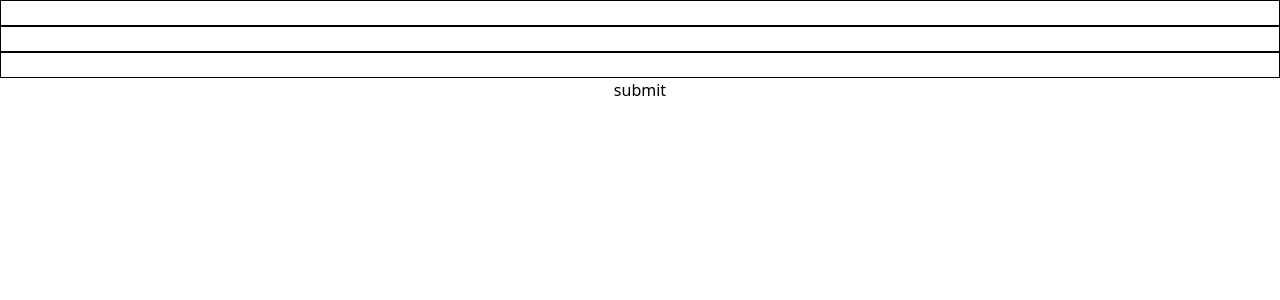
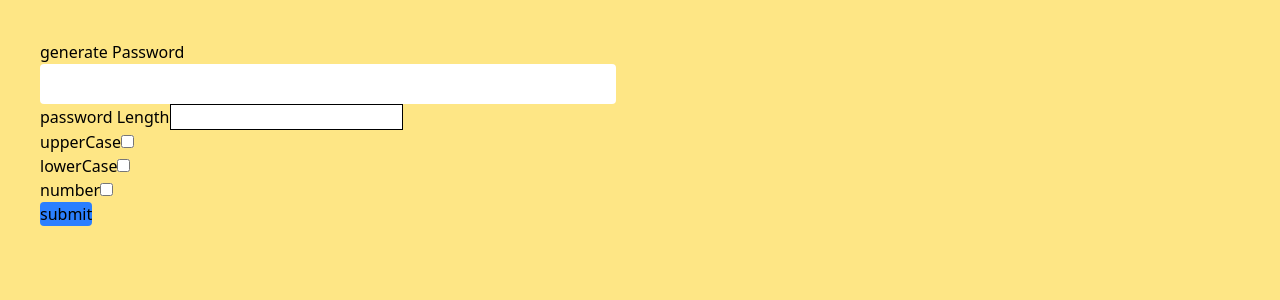
Before and after one commit to dewang002/React_features_branches, a React (Vite) app: page / in a window 1280 px wide. Shown: the top 300 px of the page. Built offline with nearby package versions, Linux system fonts and the light colour scheme.

Commit message:
pasworrd generatro

```diff
--- a/package.json
+++ b/package.json
@@ -11,6 +11,7 @@
   },
   "dependencies": {
     "@tailwindcss/vite": "^4.0.9",
+    "axios": "^1.8.1",
     "react": "^19.0.0",
     "react-dom": "^19.0.0",
     "tailwindcss": "^4.0.9"
--- a/src/App.tsx
+++ b/src/App.tsx
@@ -1,60 +1,66 @@
-import React, { useState } from 'react'
+import axios from 'axios'
+import { useEffect, useState } from 'react'
 
 const App = () => {
-  const [formData, setFormData] = useState({
-    name:'',
-    email:'',
-    password:''
-  })
-  const [formError, setFormError] = useState<Record<string,string>>({})
-  const handleChange = ( e: React.ChangeEvent<HTMLInputElement>) :void =>{
-    const {name, value} = e.target;
-    setFormData({
-      ...formData,
-      [name]:value
-    })
-  }
+  const [upperCase,SetUpperCase] = useState(false)
+  const [lowerCase,SetLowerCase] = useState(false)
+  const [number,SetNumber] = useState(false)
+  const [passLength,setPassLength] = useState(12)
+  const [random,setRandom] = useState('')
 
-  const validateForm = ():boolean => {
-    let isValid = true;
-    const error: Record<string,string> = {};
-
-    if(!formData.name || !formData.name.trim()){
-      error.name = "name is not valid"
-      isValid = false
+  const handleClick = () => {
+    let validChar = ''
+    const upperChar = 'ABCDEFGHIJKLMNOPQRSTVWXYZ'
+    const lowerChar = 'abcdefghijklmnopqrstvwxyz'
+    const numberChar = '0123456789'
+    if(upperCase){
+      validChar+=upperChar
     }
-    const emailRejex = /[A-Za-z0-9\._%+\-]+@[A-Za-z0-9\.\-]+\.[A-Za-z]{2,}/ ;
-    if(!formData.email || !emailRejex.test(formData.email)){
-        error.email = "not a valid email"
-        isValid = false
+    if(lowerCase){
+      validChar+=lowerChar
+    }
+    if(number){
+      validChar+=numberChar
     }
 
-    if(!formData.password || formData.password.length<6){
-      isValid = false
-      error.password = "enter valid password"
+   f
+    let generatedChar = ''
+    for(let i=0;i<passLength;i++){
+      const randomIndex = Math.floor(Math.random()*validChar.length)
+      generatedChar += validChar[randomIndex]
     }
-
-    setFormError(error)
-    return isValid
-  }
-
-  const handleSubmit = (e: React.FormEvent<HTMLFormElement>) => {
-    e.preventDefault()
-   if(validateForm()){
-    console.log(formData)
-   }
+    setRandom(generatedChar)
   }
 
   return (
-    <form className='flex flex-col' onSubmit={handleSubmit}>
-      <input className='border' name={"name"} onChange={handleChange} type="text" />
-      {formError.name && <p className="text-red-500">{formError.name}</p>}
-      <input className='border' name={"email"} onChange={handleChange} type="email" />
-      {formError.email && <p className="text-red-500">{formError.email}</p>}
-      <input className='border' name={"password"} onChange={handleChange} type="password" />
-      {formError.password && <p className="text-red-500">{formError.password}</p>}
-      <button type='submit'>submit</button>
-    </form>
+    <div className='w-full h-screen bg-amber-200 p-10'>
+      generate Password
+      <div className='h-10  w-xl bg-white rounded text-lg'>
+        {random && random}
+      </div>
+      <div className='flex flex-col items-start'>
+
+        <label htmlFor="">
+          password Length
+          <input onChange={(e)=>setPassLength(parseInt(e.target.value))} className='bg-white border' type="number" />
+        </label>
+      <label>
+      upperCase
+      <input onChange={()=>SetUpperCase(!upperCase)} className='' checked={upperCase} type="checkbox" />
+      </label>
+
+      <label>
+      lowerCase
+      <input onChange={()=>SetLowerCase(!lowerCase)} className='' checked={lowerCase} type="checkbox" />
+      </label>
+
+      <label>
+      number
+      <input onChange={()=>SetNumber(!number)} className='' checked={number} type="checkbox" />
+      </label>
+      <button onClick={handleClick} type='submit' className='bg-blue-500 rounded'>submit</button>
+      </div>
+    </div>
   )
 }
 
```
Also changed, not shown: 1 other file (tests, documents, lock files or other folders).
